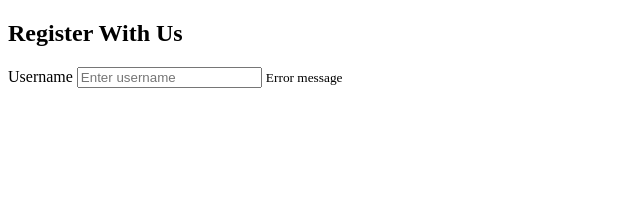
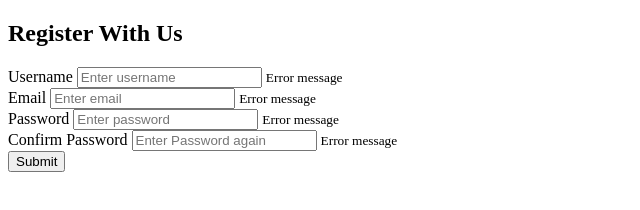
Before and after one commit to alan-nguyen/form-validator, a plain HTML site: page 01-form-validator/index.html in a window 1280 px wide. Shown: the whole page, without its empty margins (0-640 px from the left). Drawn offline with Linux system fonts and the light colour scheme.

Commit message:
Add other fields

```diff
--- a/01-form-validator/index.html
+++ b/01-form-validator/index.html
@@ -12,9 +12,45 @@
         <h2>Register With Us</h2>
         <div class="form-control">
           <label for="username">Username</label>
-          <input type="text" class="username" placeholder="Enter username" />
+          <input
+            type="text"
+            class="username"
+            id="username"
+            placeholder="Enter username"
+          />
           <small>Error message</small>
         </div>
+        <div class="form-control">
+          <label for="email">Email</label>
+          <input
+            type="text"
+            class="email"
+            id="email"
+            placeholder="Enter email"
+          />
+          <small>Error message</small>
+        </div>
+        <div class="form-control">
+          <label for="password">Password</label>
+          <input
+            type="password"
+            class="password"
+            id="password"
+            placeholder="Enter password"
+          />
+          <small>Error message</small>
+        </div>
+        <div class="form-control">
+          <label for="password2">Confirm Password</label>
+          <input
+            type="password"
+            class="password"
+            id="password2"
+            placeholder="Enter Password again"
+          />
+          <small>Error message</small>
+        </div>
+        <button>Submit</button>
       </form>
     </div>
 
```
